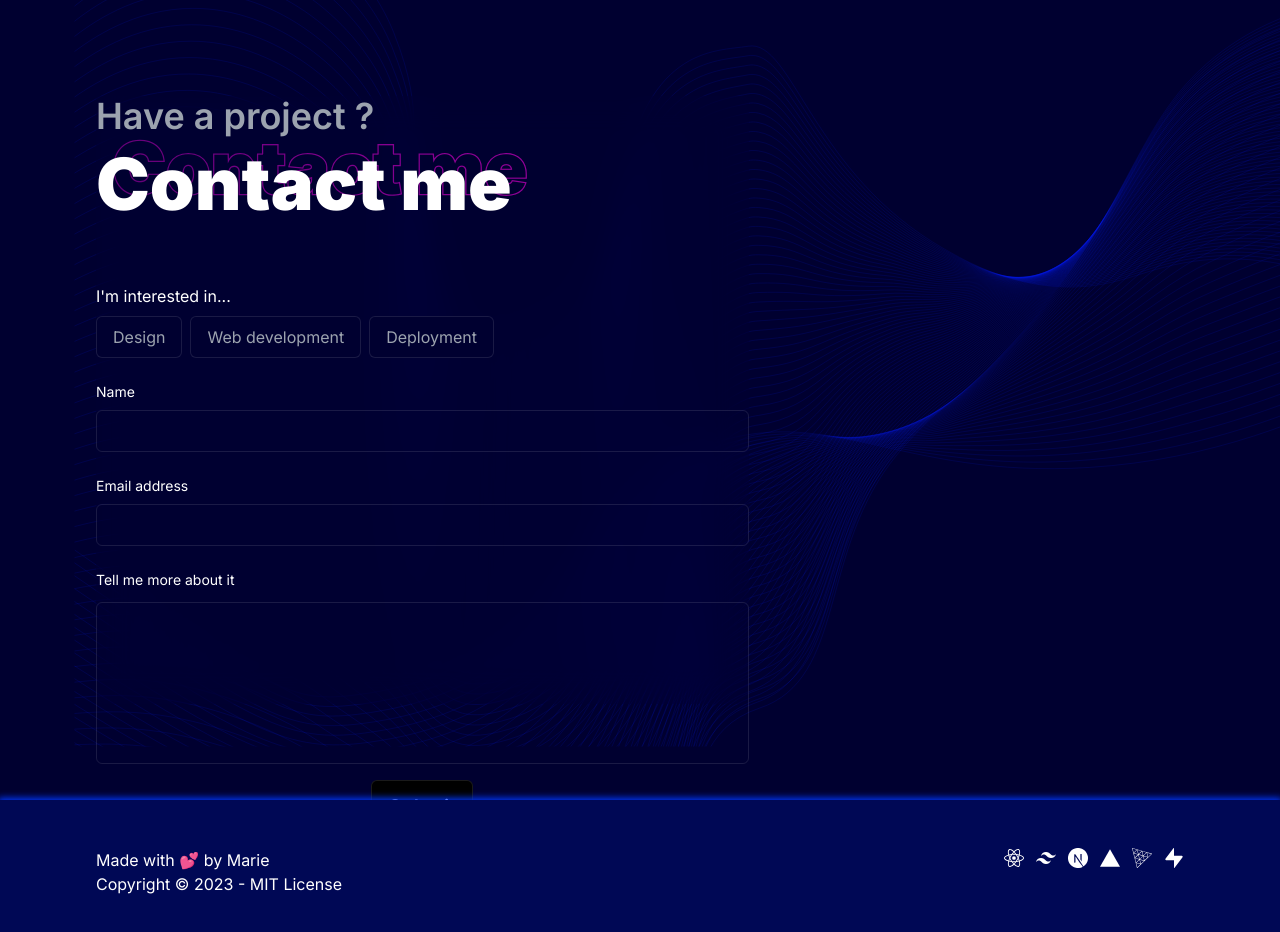
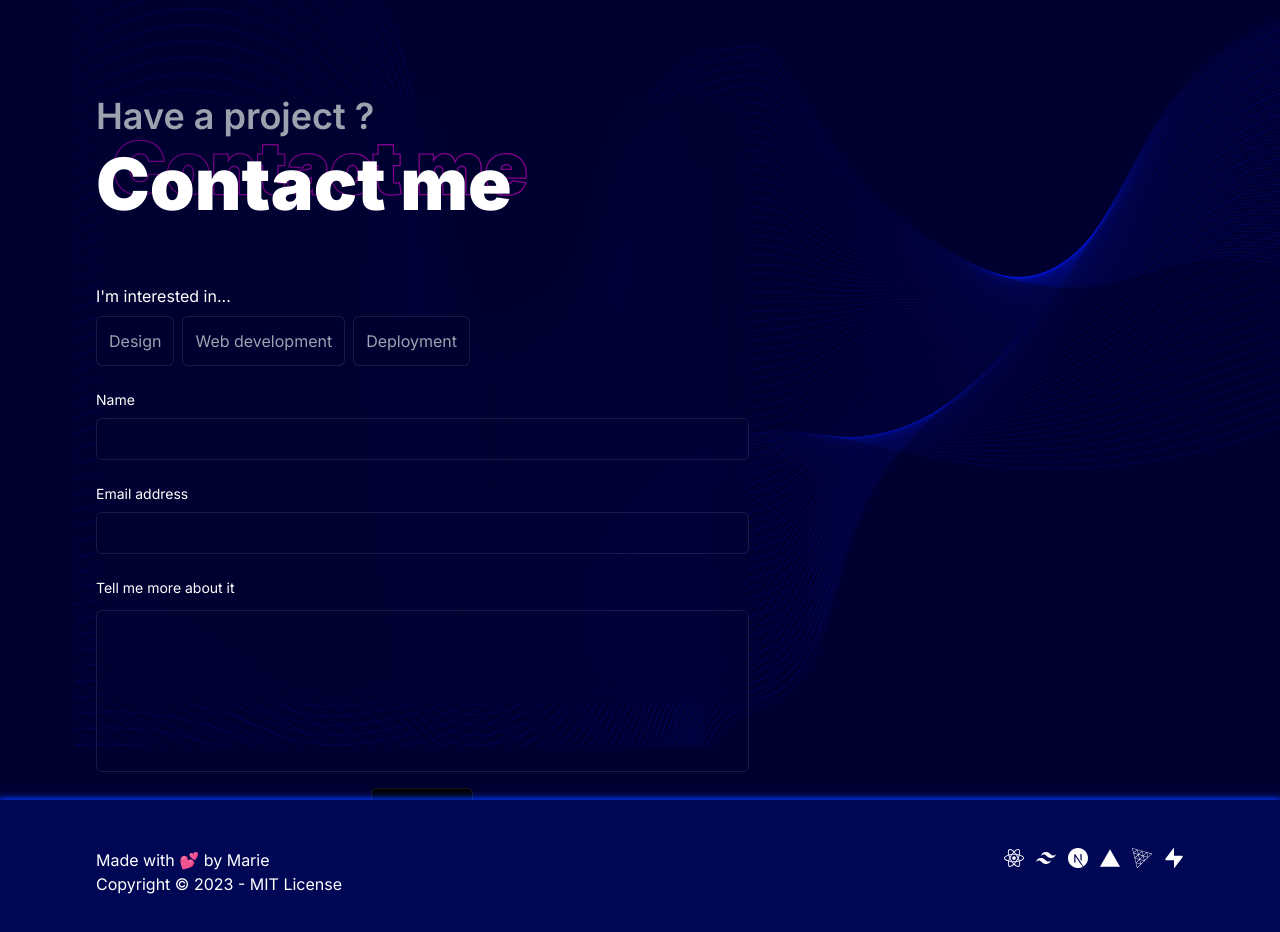
Before and after one commit to mgavillo/personnal-website, a Next.js app: page /contact in a window 1280 px wide. Shown: the top 932 px of the page. Built offline with nearby package versions, Linux system fonts and the light colour scheme.

Commit message:
update selector to other pages

```diff
--- a/src/app/contact/ContactForm.tsx
+++ b/src/app/contact/ContactForm.tsx
@@ -2,6 +2,7 @@ import { TextArea, Input } from "@/components/inputs";
 import { FormEvent, useRef, useState } from "react";
 import emailjs from "@emailjs/browser";
 import SectionTitle from "@/components/SectionTitle";
+import Selector from "@/components/buttons/Selector";
 
 export default function ContactForm({ setSent }: { setSent: any }) {
   const categories = ["Design", "Web development", "Deployment"];
@@ -48,16 +49,19 @@ export default function ContactForm({ setSent }: { setSent: any }) {
         <div className="flex flex-col gap-2 w-full">
           <p className="">I'm interested in... </p>
           <div className="flex flex-row gap-2">
-            {categories.map((el, i) => (
-              <div
-                onClick={() => changeSelection(i)}
-                className={`relative bg-dark-blue border border-white/10 rounded-md text-center cursor-pointer hover:bg-transparent flex items-center justify-center text-xs md:text-base px-4 py-2 hover:bg-gradient-to-r hover:from-blue/20 hover:to-neon-blue/30 ${
-                  selected[i] ? "bg-gradient-to-r from-blue/60 to-neon-blue/60" : "text-gray-400"
-                }`}>
-                {el}
-                <input id={el} type="checkbox" checked={selected[i]} className=" hidden" />
-              </div>
-            ))}
+            {categories.map(
+              (el, i) => (
+                <Selector onClick={() => changeSelection(i)} selected={selected[i]} content={el} />
+              )
+              // <div
+              //   onClick={() => changeSelection(i)}
+              //   className={`relative bg-dark-blue border border-white/10 rounded-md text-center cursor-pointer hover:bg-transparent flex items-center justify-center text-xs md:text-base px-4 py-2 hover:bg-gradient-to-r hover:from-blue/20 hover:to-neon-blue/30 ${
+              //     selected[i] ? "bg-gradient-to-r from-blue/60 to-neon-blue/60" : "text-gray-400"
+              //   }`}>
+              //   {el}
+              //   <input id={el} type="checkbox" checked={selected[i]} className=" hidden" />
+              // </div>
+            )}
           </div>
           <div className="flex flex-col gap-3 md:gap-6 mt-4">
             <Input className="w-fill" type="name" label="Name" placeHolder="" name="user_name" />
--- a/src/components/buttons/Selector.tsx
+++ b/src/components/buttons/Selector.tsx
@@ -7,19 +7,19 @@ interface SelectorParams {
   onClick?: MouseEventHandler;
   className?: string;
   content: string;
-  icon: IconType | undefined;
+  icon?: IconType | undefined;
 }
 
 export default function Selector({ selected, onClick, className, content, icon }: SelectorParams) {
-  const Button = ({ children }: { children: ReactNode }) => (
+  const Button = ({ children }: { children: ReactNode | string }) => (
     <button
-      className={`relative bg-dark-blue border border-white/10 rounded-md text-center cursor-pointer hover:bg-transparent flex items-center justify-center w-12 h-12 hover:bg-gradient-to-r hover:from-blue/20 hover:to-neon-blue/30 ${
+      className={`relative bg-dark-blue border border-white/10 rounded-md text-center cursor-pointer hover:bg-transparent flex items-center justify-center p-3 hover:bg-gradient-to-r hover:from-blue/20 hover:to-neon-blue/30 ${
         selected ? "bg-gradient-to-r from-blue/60 to-neon-blue/60" : "text-gray-400"
       }`}
       onClick={onClick}>
       {children}
     </button>
-  );
+  )
 
   if (icon)
     return (
@@ -27,5 +27,5 @@ export default function Selector({ selected, onClick, className, content, icon }
         <Button>{createElement(icon)}</Button>
       </Tooltip>
     );
-  else <Button>{content}</Button>;
+  else return <Button>{content}</Button>;
 }
```
